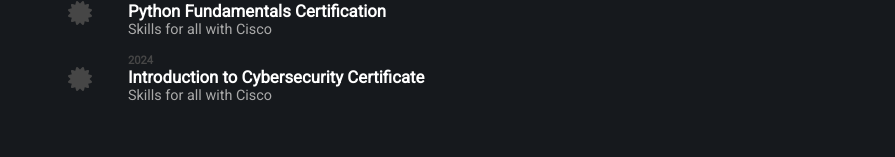
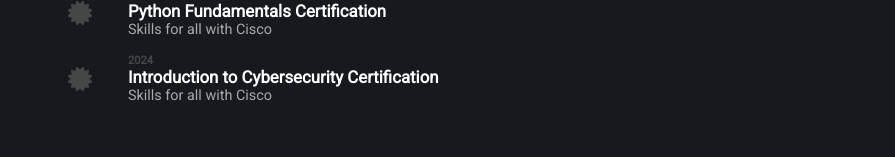
Before and after one commit to SebastianMonsalve/MyPortfolio2024, a React (Vite) app: page /education in a window 1280 px wide. Shown: the part 756-913 px from the top of the page, without its empty margins (192-1087 px from the left). Built offline with nearby package versions, Linux system fonts and the light colour scheme.

Commit message:
fix: data item

```diff
--- a/src/Components/Education/EducationData.js
+++ b/src/Components/Education/EducationData.js
@@ -60,8 +60,8 @@ export const EducationData = [
     icon: "fa-solid fa-certificate",
     period: "2024",
     title: {
-      en: "Introduction to Cybersecurity Certificate",
-      es: "Certificado de Introducción a la Ciberseguridad",
+      en: "Introduction to Cybersecurity Certification",
+      es: "Certificación en Introducción a la Ciberseguridad",
     },
     institution: {
       en: "Skills for all with Cisco",
```
